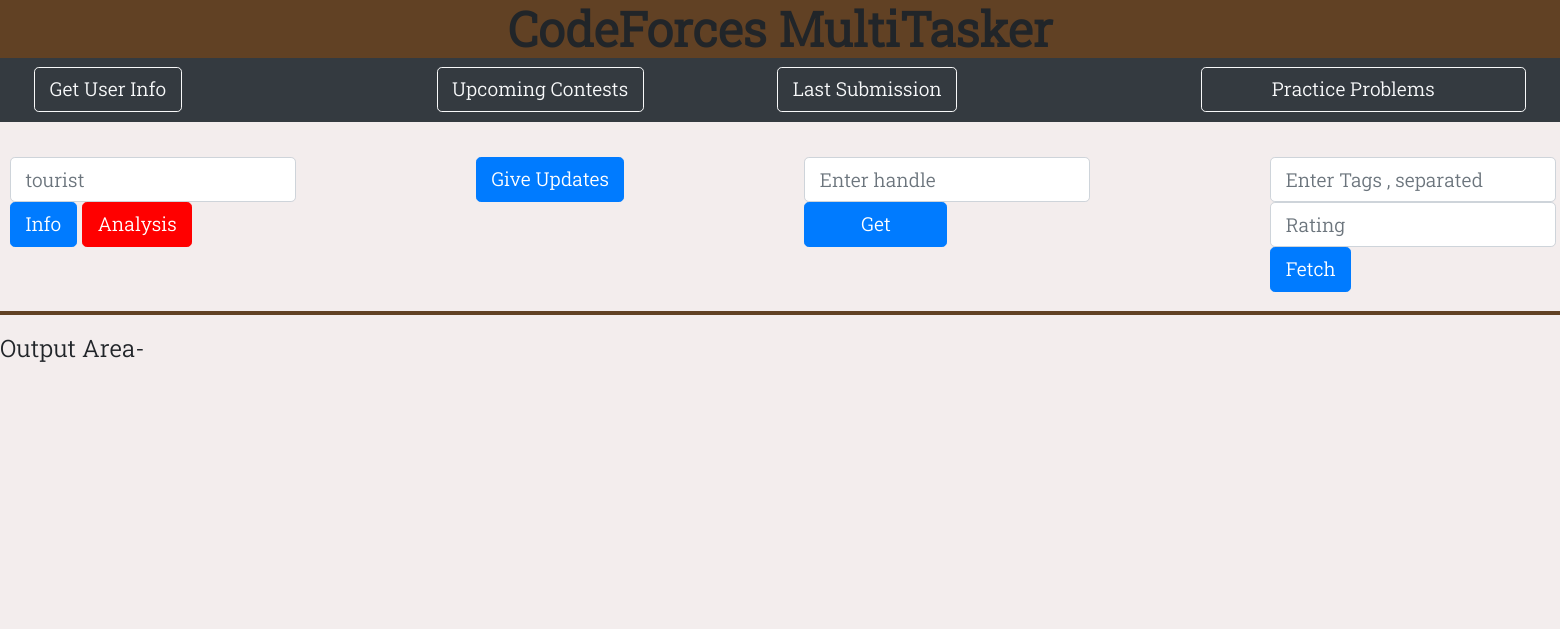
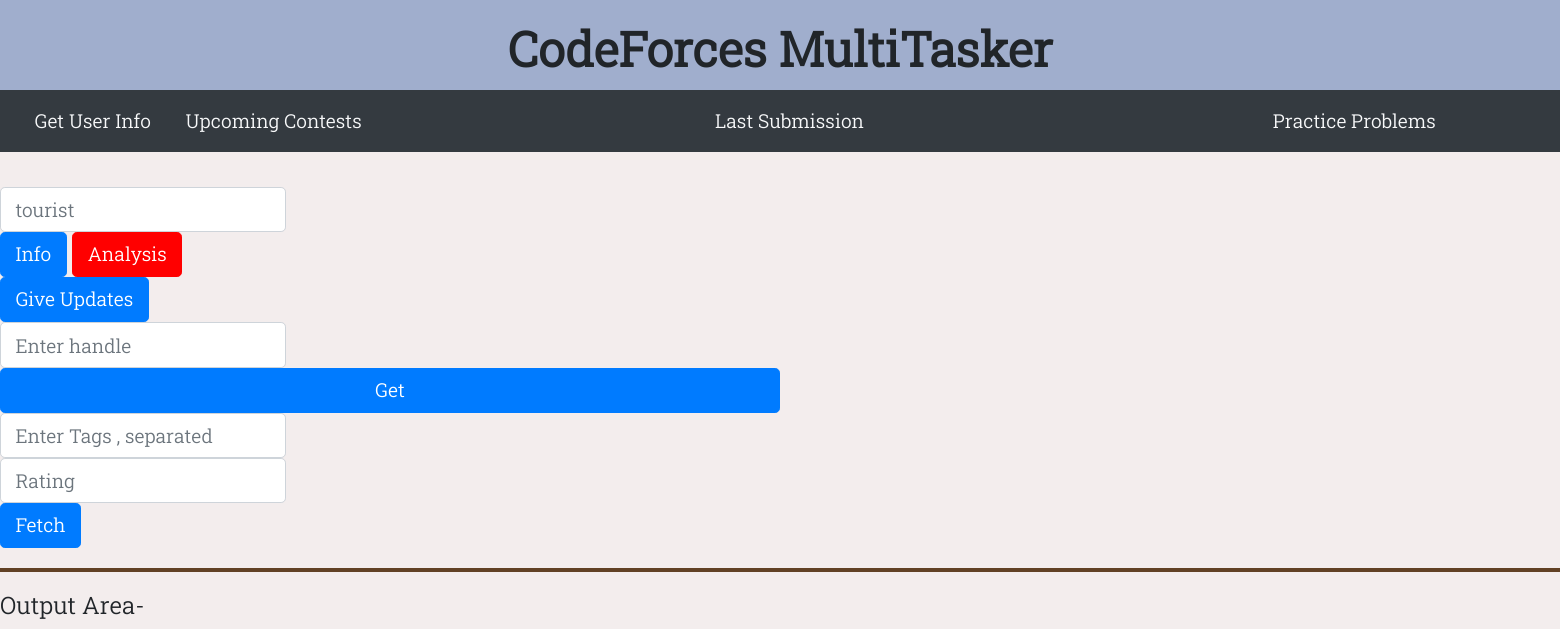
Before and after one commit to Aryan-Jha29/CF-MultiTasker, a PHP site: page / in a window 1560 px wide. Shown: the top 629 px of the page. Run offline with PHP 8.4, Linux system fonts and the light colour scheme; a map, chart or similar area stays blank; some libraries are stand-ins or nearby versions.

Commit message:
Update style.css
Updated style part

```diff
--- a/style.css
+++ b/style.css
@@ -13,28 +13,19 @@
 #heading {
   text-align: center;
   font-weight: bold;
-  background-color: #614124;
+  background-color: #A0AECD;
   text-decoration: solid;
   margin: 0;
+  height: 90px;
+  padding-top: 20px;
 }
 
-#func {
-  display: flex;
-  justify-content: center;
-  flex-wrap: wrap;
-  gap: 255px;
+.btn-outline-light {
+  border: none;
 }
 
-#func1 {
-  display: flex;
-  justify-content: center;
-  margin-right: 110px;
-}
-
-.shift {
-  padding-left: 10px;
-  display: flex;
-  gap: 180px
+.navbar {
+  padding-left: 5px;
 }
 
 .move {
@@ -43,7 +34,7 @@
 }
 
 #content {
-  padding-left: 30%;
+  padding-left: 10%;
   height: 50%;
 }
 
```
